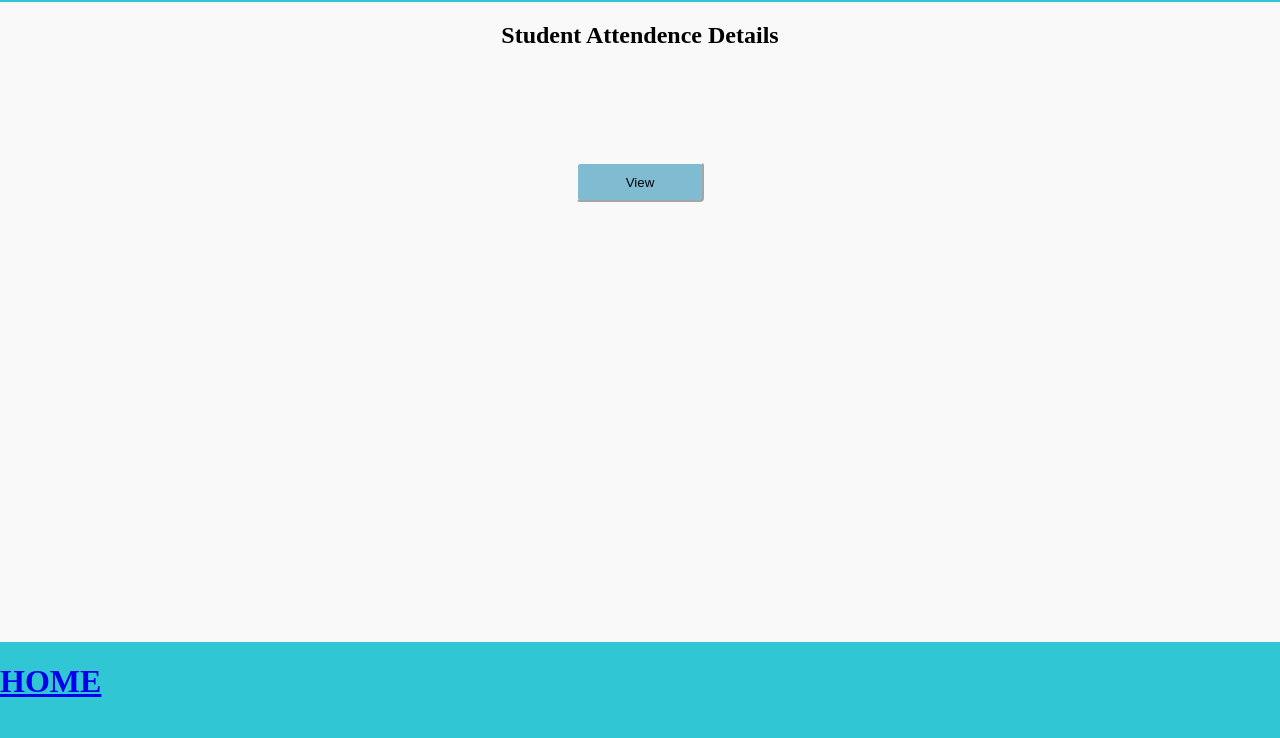
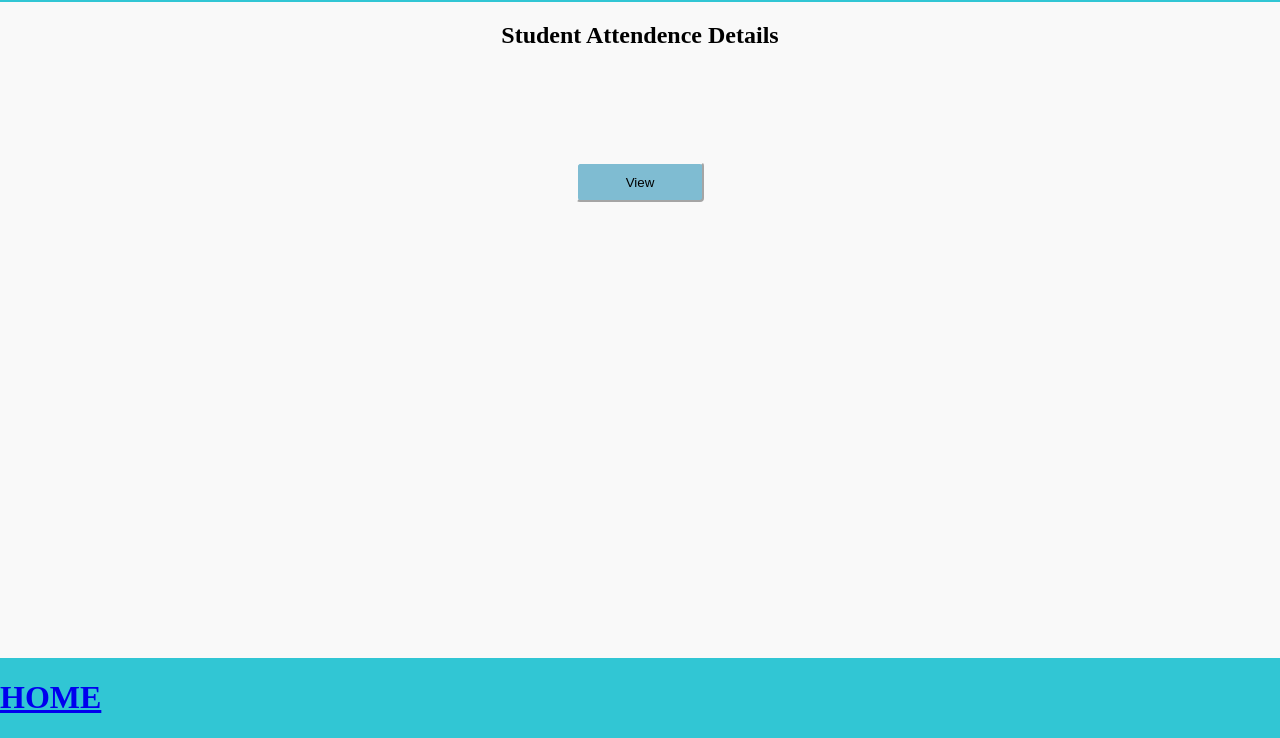
Before and after one commit to Ujjwal-21/ATTENDENCE, a plain HTML site: page index.html in a window 1280 px wide. Shown: the part 62-800 px from the top of the page. Drawn offline with Linux system fonts and the light colour scheme.

Commit message:
Update index.css

```diff
--- a/index.css
+++ b/index.css
@@ -25,7 +25,7 @@ h2{
     width: 100%;
     display: flex;
     position:fixed;
-    top: 44rem;
+    top: 90%;
     height: 12%;
     left: 0;
     background-color: #31C6D4;
```
